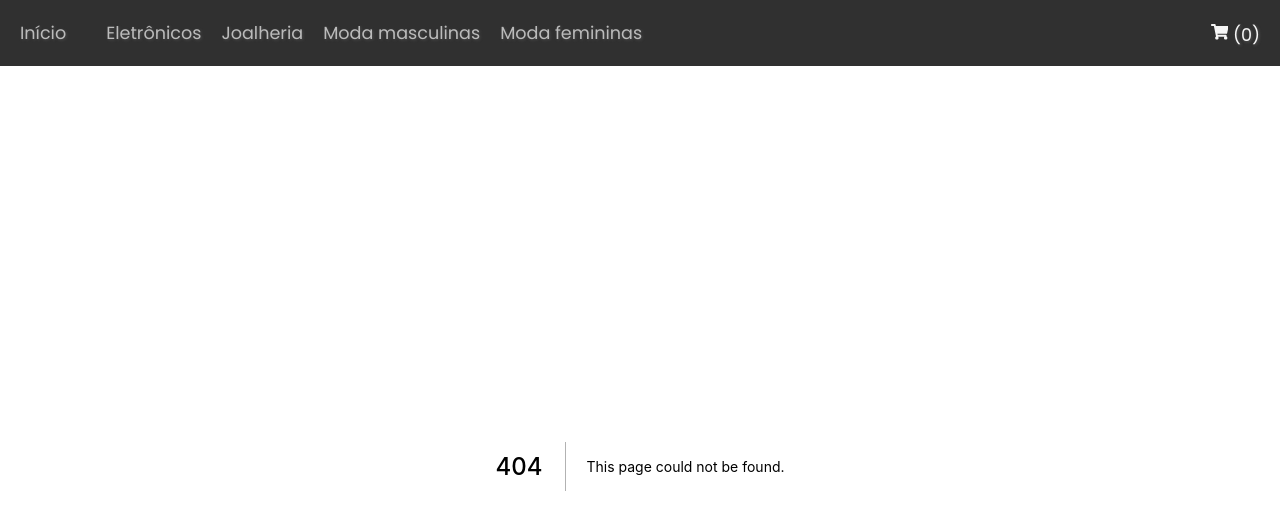
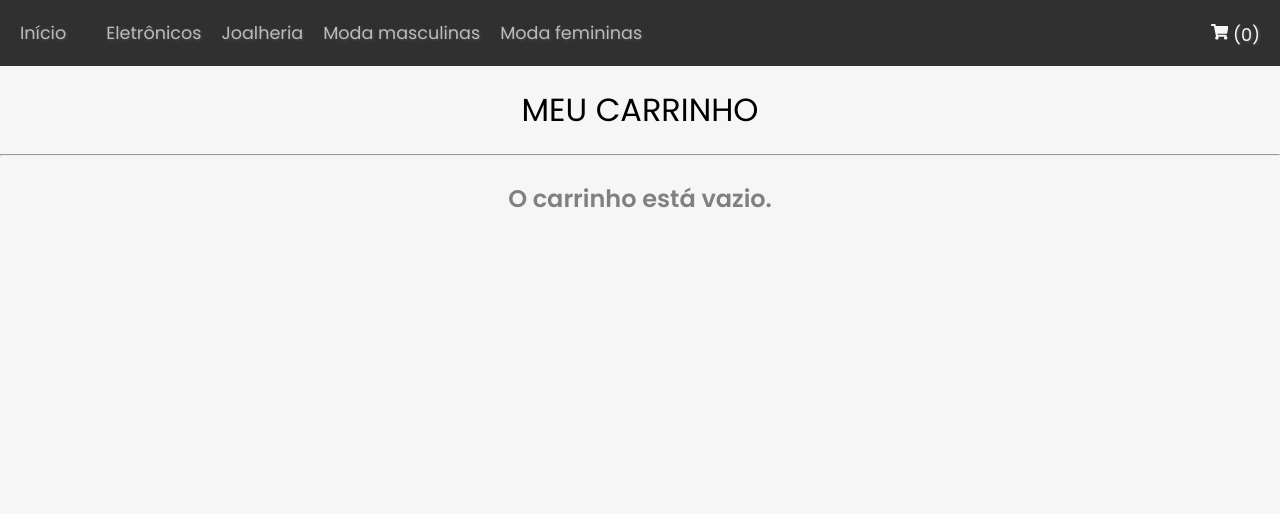
Before and after one commit to danielvaleriote/next-store, a Next.js app: page /user/cart in a window 1280 px wide. Before the commit this address had no page. Shown: the top 514 px of the page. Built offline with nearby package versions, Linux system fonts and the light colour scheme.

Commit message:
create /user/cart page and add empty cart message

```diff
--- /dev/null
+++ b/src/pages/user/cart/index.tsx
@@ -0,0 +1,27 @@
+import { useContext } from 'react';
+import { NextPage } from 'next';
+import Head from 'next/head';
+import cartContext from '../../../context';
+import { Title, Container, EmptyCartMsg } from './styled';
+
+const cart: NextPage = () => {
+	const { cart } = useContext(cartContext);
+
+	return (
+		<>
+			<Head>
+				<title>Carrinho de compras - Next Store</title>
+				<meta name="description" content="Carrinho de compras do usuário." />
+			</Head>
+			<Container>
+				<Title>Meu carrinho</Title>
+				<hr style={{ marginBottom: '5px' }} />
+				{cart && cart.length === 0 && (
+					<EmptyCartMsg>O carrinho está vazio.</EmptyCartMsg>
+				)}
+			</Container>
+		</>
+	);
+};
+
+export default cart;
--- /dev/null
+++ b/src/pages/user/cart/styled.ts
@@ -0,0 +1,20 @@
+import styled from 'styled-components';
+
+export const Container = styled.div`
+	display: flex;
+	flex-direction: column;
+`;
+
+export const Title = styled.h1`
+	text-transform: uppercase;
+	font-weight: normal;
+	text-align: center;
+	padding: 20px;
+`;
+
+export const EmptyCartMsg = styled.h2`
+	color: gray;
+	text-align: center;
+	font-weight: 600;
+	padding: 20px;
+`;
```
